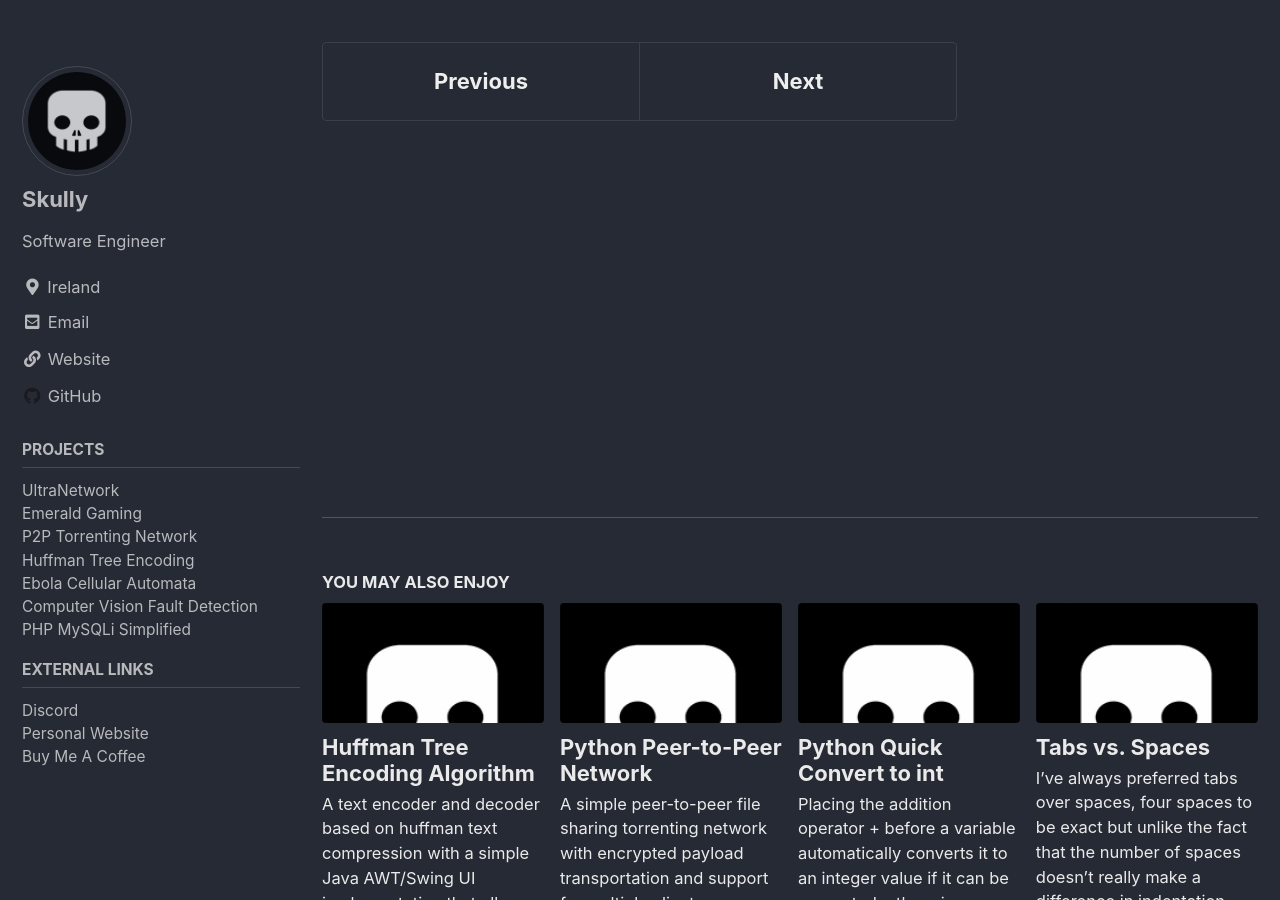
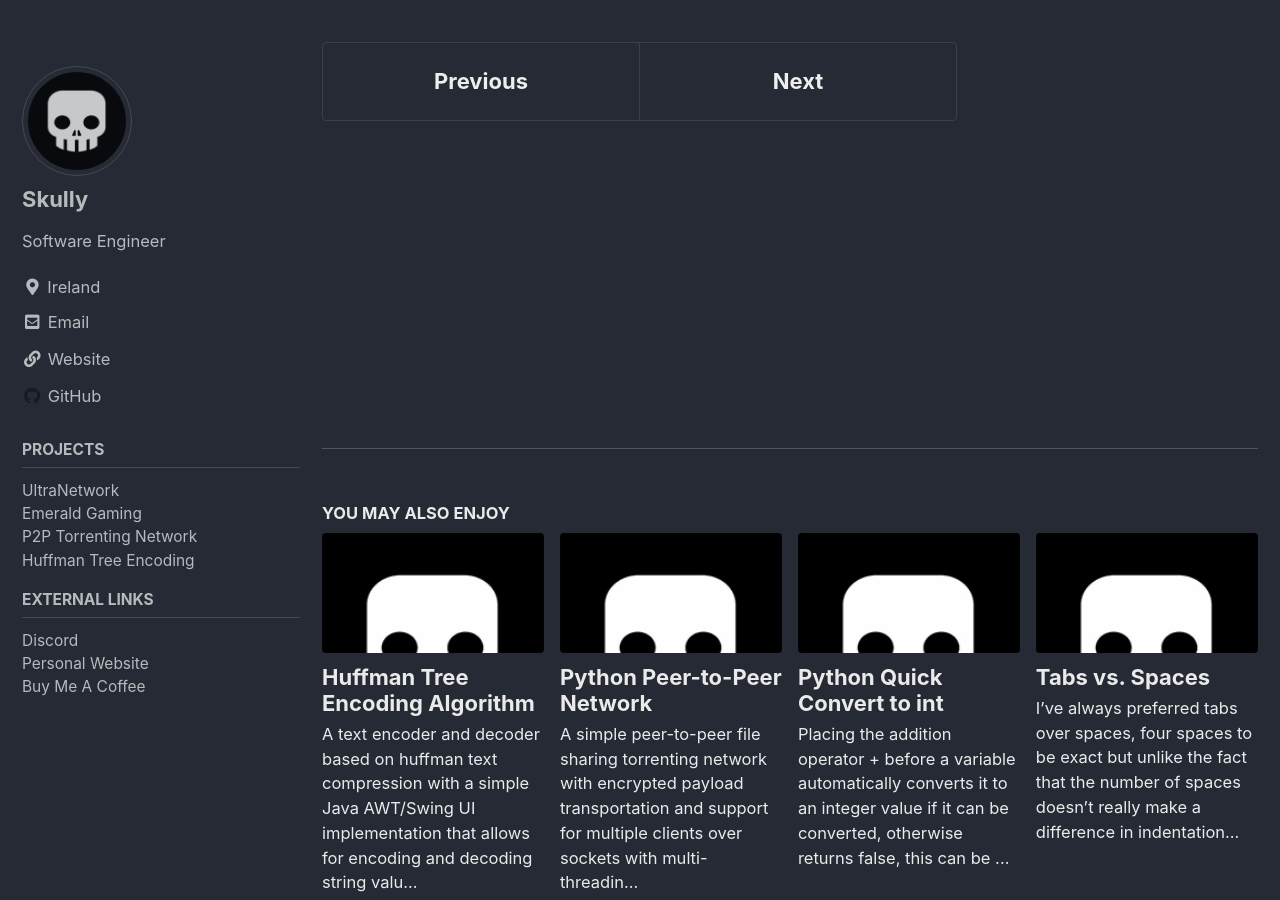
Before and after one commit to ImSkully/ImSkully, a Jekyll site: the page built from _posts/2020-07-18-til-categories.md, in a window 1280 px wide and 900 px high, scrolled down 362 px. Built offline with Jekyll 4.4.1, drawn with Linux system fonts in a browser that asks for light colours; cached includes are drawn as plain includes.

Commit message:
Revert "update sidebar"
This reverts commit 5593da945869883a03430985c8c209c246c012ef.

```diff
--- a/_data/navigation.yml
+++ b/_data/navigation.yml
@@ -16,12 +16,6 @@ sidebar:
         url: Python-P2P-Network/
       - title: "Huffman Tree Encoding"
         url: "https://github.com/ImSkully/huffman-tree-encoding/wiki"
-      - title: "Ebola Cellular Automata"
-        url: "https://github.com/ImSkully/ebola-cellular-automata"
-      - title: "Computer Vision Fault Detection"
-        url: "https://github.com/ImSkully/python-cv-fault-detection"
-      - title: "PHP MySQLi Simplified"
-        url: "https://github.com/ImSkully/php-mysqli-simplified"
   - title: "External Links"
     children:
       - title: "Discord"
```
